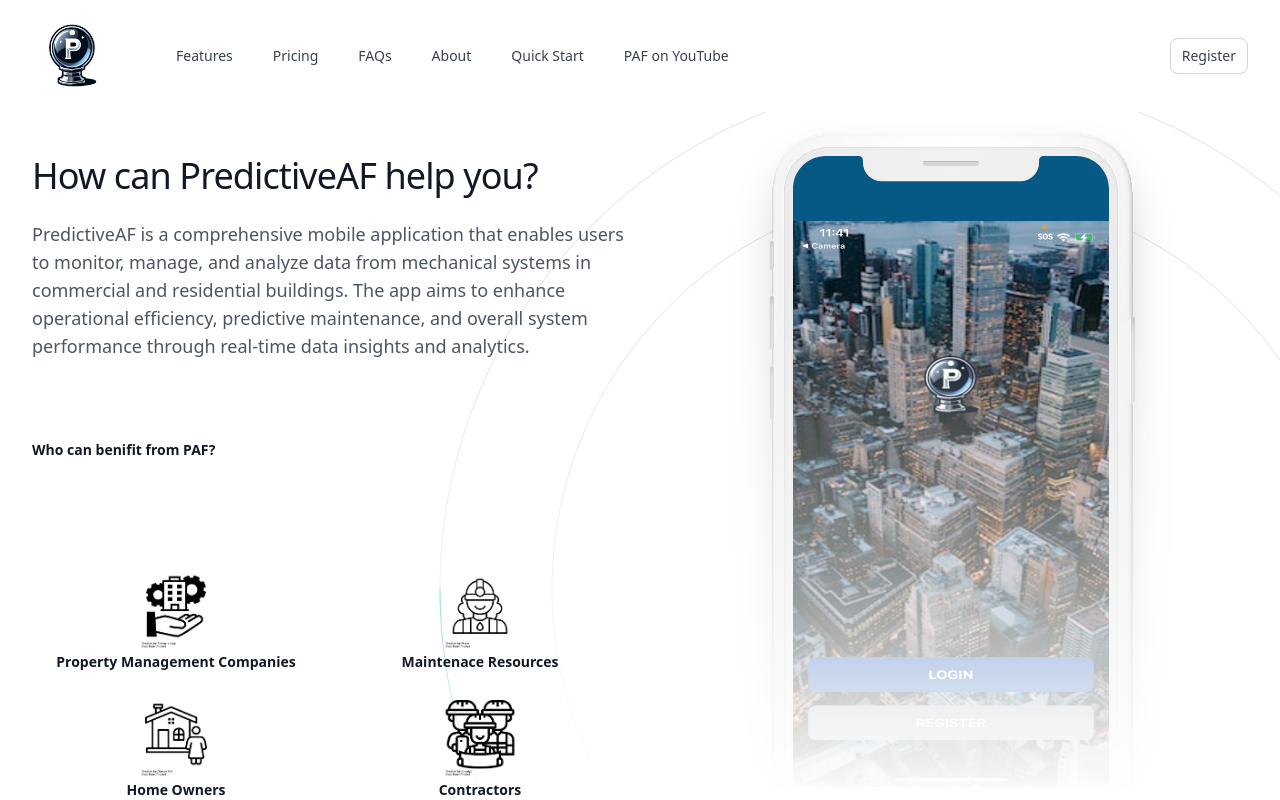
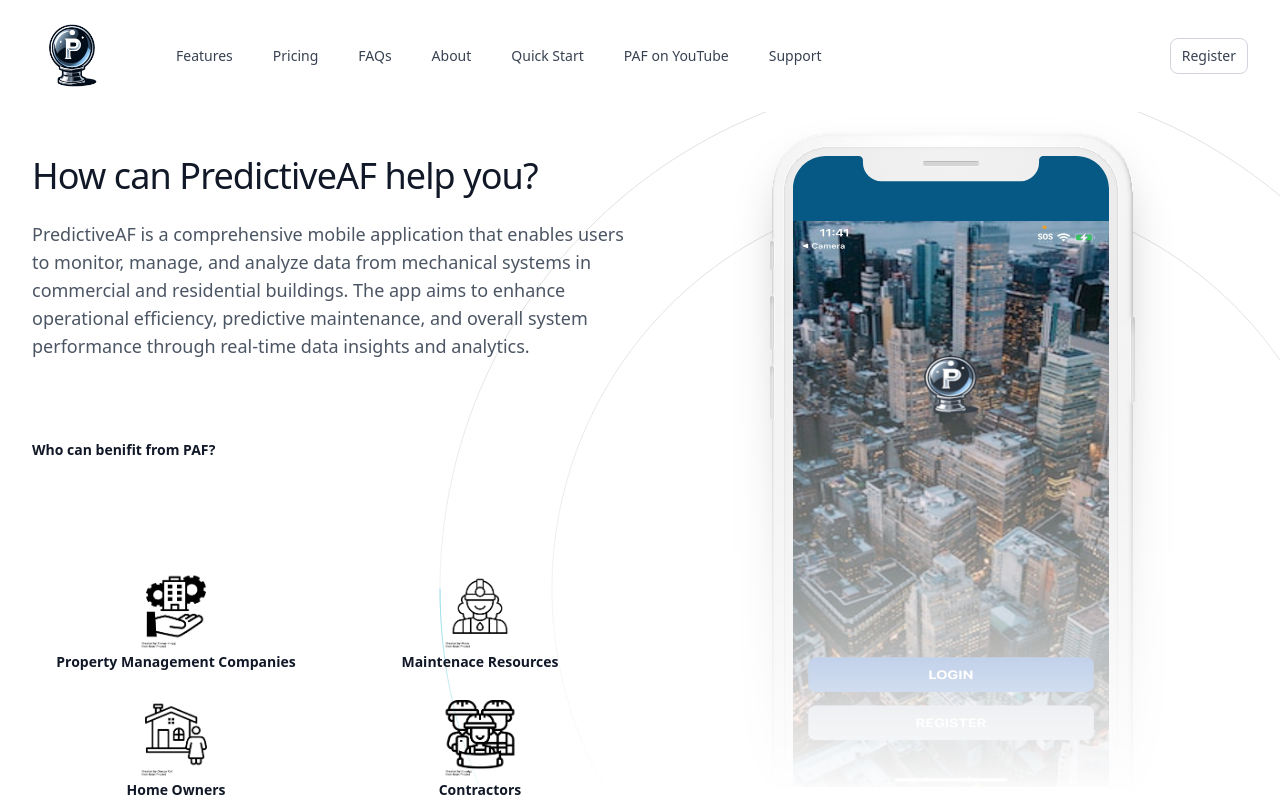
Before and after one commit to javalen/PAF-Public-Website, a React (Vite) app: page / in a window 1280 px wide. Shown: the top 800 px of the page. Built offline with nearby package versions, Linux system fonts and the light colour scheme; what pocketbase would draw is missing.

Commit message:
adding support

```diff
--- a/src/App.jsx
+++ b/src/App.jsx
@@ -6,6 +6,7 @@
 import AuthContext from "./auth/context";
 import Register from "./pages/Register";
 import QuickStart from "./pages/QuickStart";
+import Support from "./pages/Support";
 
 function App() {
   const [user, setUser] = useState();
@@ -26,6 +27,10 @@
       path: "/quickstart",
       element: <QuickStart />,
     },
+    {
+      path: "/support",
+      element: <Support />,
+    },
   ]);
   return (
     <AuthContext.Provider value={{ user, setUser }}>
--- a/src/components/NavLinks.jsx
+++ b/src/components/NavLinks.jsx
@@ -15,6 +15,7 @@
     ["About", "/#about"],
     ["Quick Start", "/quickstart"],
     ["PAF on YouTube", "https://www.youtube.com/@PredictiveAF"],
+    ["Support", "/support"],
   ].map(([label, href], index) => (
     <a
       key={label}
--- /dev/null
+++ b/src/pages/Support.jsx
@@ -0,0 +1,7 @@
+import React from "react";
+
+const Support = () => {
+  return <div>Support</div>;
+};
+
+export default Support;
```
